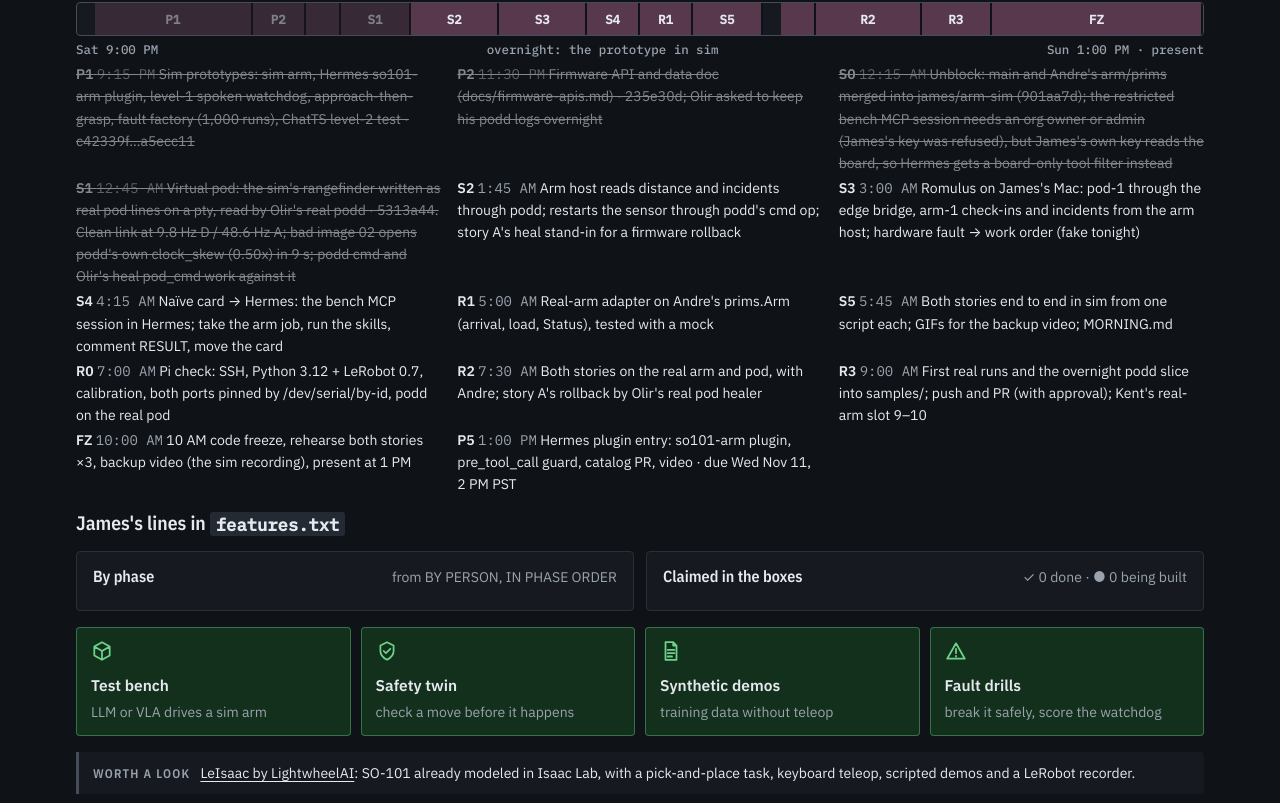
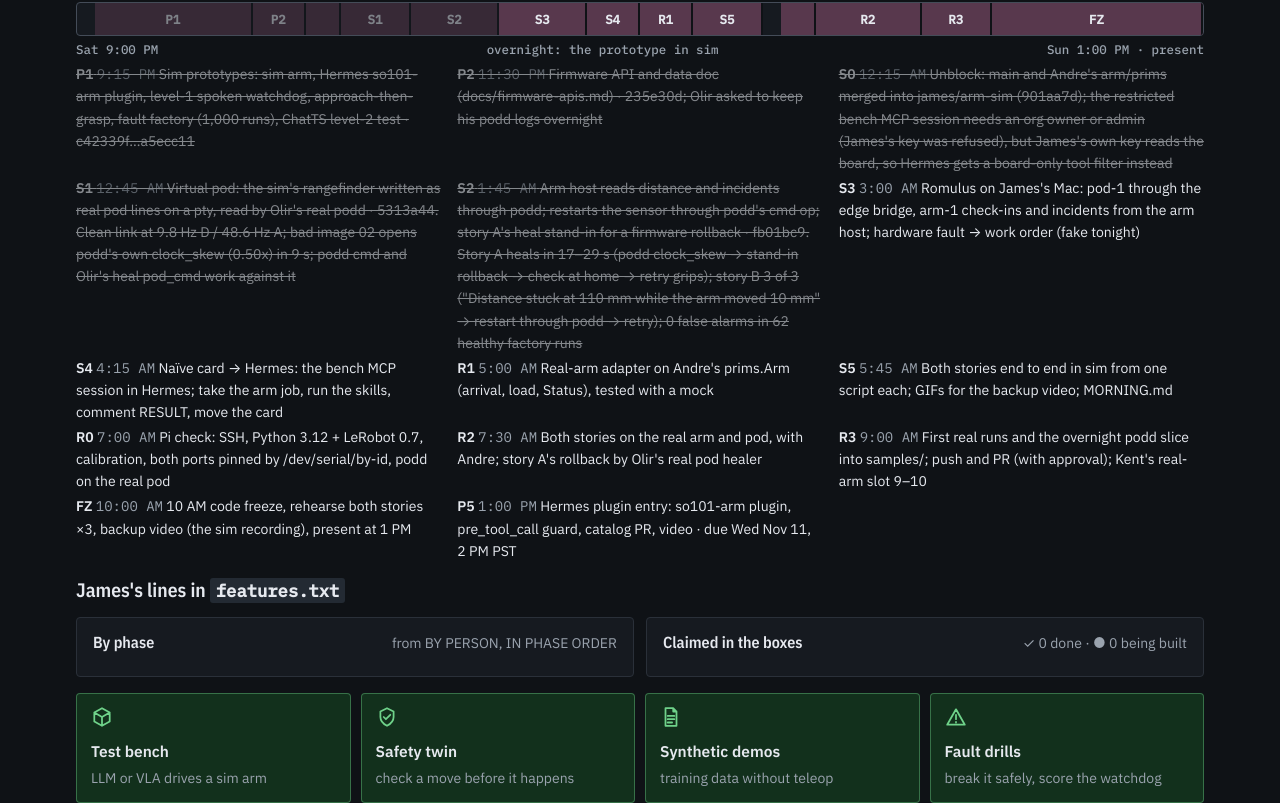
Before and after one commit to jamesEmerson112/Naive-Nous-YC-Hackathon, a React (Vite) app in the folder hub/: page / in a window 1280 px wide. Shown: the part 9535-10338 px from the top of the page. Built offline with nearby package versions, Linux system fonts and the light colour scheme.

Commit message:
Stack Map: S2 done

```diff
--- a/hub/src/content/proposal.ts
+++ b/hub/src/content/proposal.ts
@@ -16,7 +16,7 @@ export const OUR_SCHEDULE: SchedBlock[] = [
   { id: "P2", what: "Firmware API and data doc (docs/firmware-apis.md) · 235e30d; Olir asked to keep his podd logs overnight", from: "2026-11-08T07:30:00Z", to: "2026-11-08T08:15:00Z", done: true },
   { id: "S0", what: "Unblock: main and Andre's arm/prims merged into james/arm-sim (901aa7d); the restricted bench MCP session needs an org owner or admin (James's key was refused), but James's own key reads the board, so Hermes gets a board-only tool filter instead", from: "2026-11-08T08:15:00Z", to: "2026-11-08T08:45:00Z", done: true },
   { id: "S1", what: "Virtual pod: the sim's rangefinder written as real pod lines on a pty, read by Olir's real podd · 5313a44. Clean link at 9.8 Hz D / 48.6 Hz A; bad image 02 opens podd's own clock_skew (0.50x) in 9 s; podd cmd and Olir's heal pod_cmd work against it", from: "2026-11-08T08:45:00Z", to: "2026-11-08T09:45:00Z", done: true },
-  { id: "S2", what: "Arm host reads distance and incidents through podd; restarts the sensor through podd's cmd op; story A's heal stand-in for a firmware rollback", from: "2026-11-08T09:45:00Z", to: "2026-11-08T11:00:00Z", done: false },
+  { id: "S2", what: "Arm host reads distance and incidents through podd; restarts the sensor through podd's cmd op; story A's heal stand-in for a firmware rollback · fb01bc9. Story A heals in 17–29 s (podd clock_skew → stand-in rollback → check at home → retry grips); story B 3 of 3 (\"Distance stuck at 110 mm while the arm moved 10 mm\" → restart through podd → retry); 0 false alarms in 62 healthy factory runs", from: "2026-11-08T09:45:00Z", to: "2026-11-08T11:00:00Z", done: true },
   { id: "S3", what: "Romulus on James's Mac: pod-1 through the edge bridge, arm-1 check-ins and incidents from the arm host; hardware fault → work order (fake tonight)", from: "2026-11-08T11:00:00Z", to: "2026-11-08T12:15:00Z", done: false },
   { id: "S4", what: "Naïve card → Hermes: the bench MCP session in Hermes; take the arm job, run the skills, comment RESULT, move the card", from: "2026-11-08T12:15:00Z", to: "2026-11-08T13:00:00Z", done: false },
   { id: "R1", what: "Real-arm adapter on Andre's prims.Arm (arrival, load, Status), tested with a mock", from: "2026-11-08T13:00:00Z", to: "2026-11-08T13:45:00Z", done: false },
```
